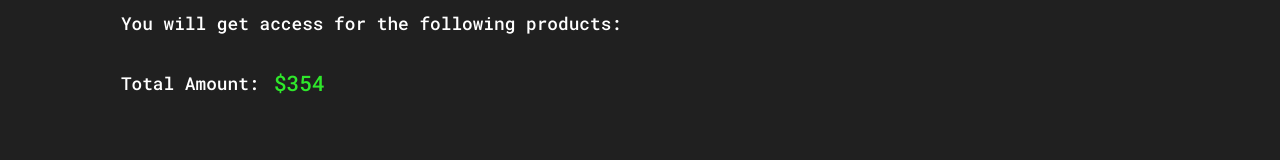
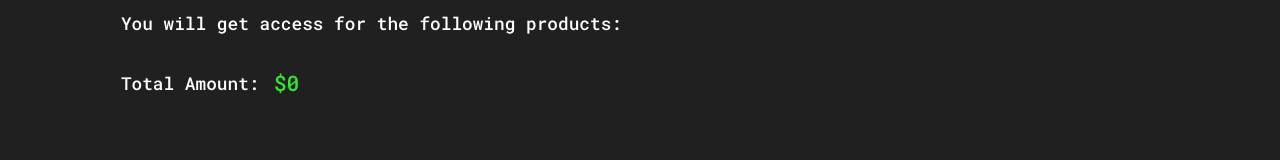
Before and after one commit to nigel-riss/trade-tracker-landing, a Next.js app: page /checkout in a window 1280 px wide. Shown: the part 396-556 px from the top of the page. Built offline with nearby package versions, Linux system fonts and the light colour scheme.

Commit message:
feat: add price to checkout

```diff
--- a/src/components/CheckoutHeader.tsx
+++ b/src/components/CheckoutHeader.tsx
@@ -97,7 +97,7 @@ export default function CheckoutHeader(props: CheckoutHeaderProps) {
 
         <div className={styles.price}>
           <h2 className={styles.title2}>Total Amount:</h2>
-          <p className={styles.priceValue}>$354</p>
+          <p className={styles.priceValue}>${price}</p>
         </div>
       </div>
     </header>
--- a/src/pages/checkout/index.tsx
+++ b/src/pages/checkout/index.tsx
@@ -12,7 +12,7 @@ interface InvoiceStatus {
   walletEth?: string | null,
   walletTrc?: string | null,
   products?: string[],
-  status?: string,
+  status?: 'expired' | 'waiting' | 'paid',
   price?: number,
 }
 
@@ -27,7 +27,7 @@ export default function Home() {
     walletEth: '0x0',
     walletTrc: '0x1',
     products: [],
-    status: 'pending',
+    status: 'waiting',
     price: 0,
   });
 
@@ -47,7 +47,7 @@ export default function Home() {
         walletTrc: data.WalletTrc as string,
         products: data.Products as string[],
         status: data.Status as string,
-        price: data.Amount as number,
+        price: +data.Amount as number,
       });
     };
 
@@ -73,6 +73,7 @@ export default function Home() {
         walletEth={invoiceStatus.walletEth}
         walletTrc={invoiceStatus.walletTrc}
         products={invoiceStatus.products}
+        price={invoiceStatus.price}
       />
 
       {/* <CheckoutCalculator
```
Also changed, not shown: 1 other file (tests, documents, lock files or other folders).
